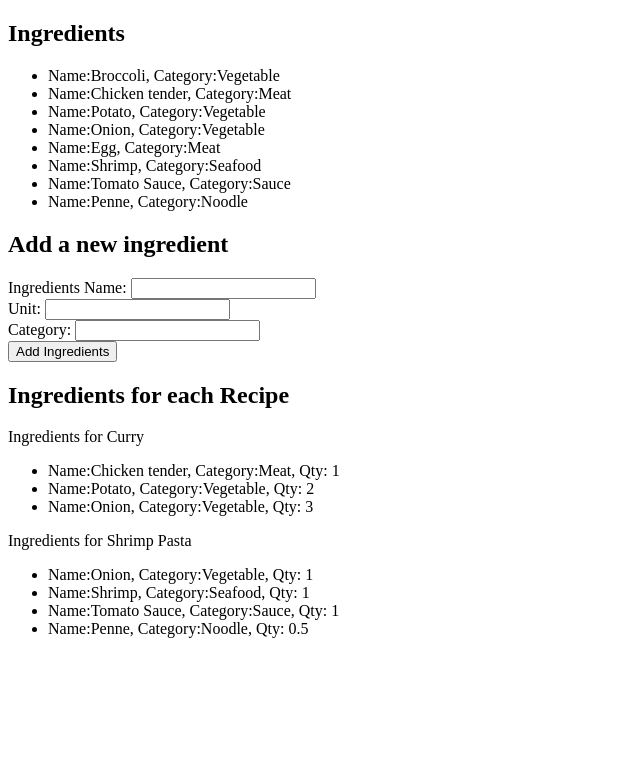
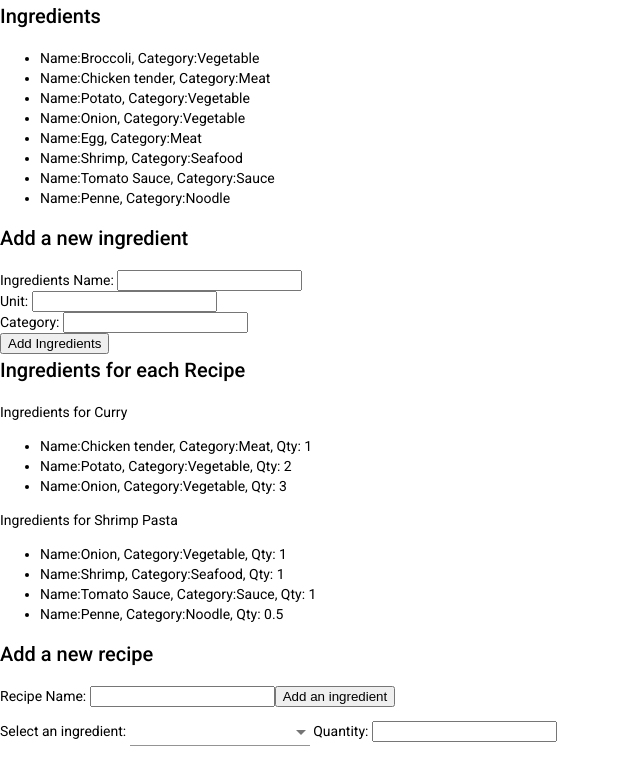
Before and after one commit to jihyunyang12/broccoli-app, an Angular app in the folder angular-frontend/: page / in a window 1280 px wide. Shown: the top 780 px of the page, without its empty margins (0-640 px from the left). Built offline with nearby package versions, Linux system fonts and the light colour scheme.

Commit message:
Recipe form added

```diff
--- a/angular-frontend/angular.json
+++ b/angular-frontend/angular.json
@@ -24,6 +24,7 @@
               "src/assets"
             ],
             "styles": [
+              "./node_modules/@angular/material/prebuilt-themes/indigo-pink.css",
               "src/styles.css"
             ],
             "scripts": []
@@ -88,6 +89,7 @@
               "src/assets"
             ],
             "styles": [
+              "./node_modules/@angular/material/prebuilt-themes/indigo-pink.css",
               "src/styles.css"
             ],
             "scripts": []
--- a/angular-frontend/package.json
+++ b/angular-frontend/package.json
@@ -12,10 +12,12 @@
   "private": true,
   "dependencies": {
     "@angular/animations": "~9.1.7",
+    "@angular/cdk": "^9.2.4",
     "@angular/common": "~9.1.7",
     "@angular/compiler": "~9.1.7",
     "@angular/core": "~9.1.7",
     "@angular/forms": "~9.1.7",
+    "@angular/material": "^9.2.4",
     "@angular/platform-browser": "~9.1.7",
     "@angular/platform-browser-dynamic": "~9.1.7",
     "@angular/router": "~9.1.7",
--- a/angular-frontend/src/app/app.component.html
+++ b/angular-frontend/src/app/app.component.html
@@ -1,3 +1,4 @@
 <app-ingredients-list></app-ingredients-list>
 <app-ingredients-form></app-ingredients-form>
 <app-recipe-detail></app-recipe-detail>
+<app-recipe-form></app-recipe-form>
--- a/angular-frontend/src/app/views/ingredients-form/ingredients-form.component.ts
+++ b/angular-frontend/src/app/views/ingredients-form/ingredients-form.component.ts
@@ -31,10 +31,11 @@ export class IngredientsFormComponent implements OnInit {
   }
   onSubmit(): void{
     this.addIngredient();
+    console.log(this.ingredientsForm.value.ingredientsName);
   }
   addIngredient(): void{
 
-    this.ingredient = new Ingredients(this.ingredientsNameFormControl.value, this.unitFormControl.value, this.categoryFormControl.value);
+    this.ingredient = this.ingredientsForm.value;
     this.ingredientsService.addIngredient(this.ingredient);
   }
 }
--- /dev/null
+++ b/angular-frontend/src/app/views/recipe-form/recipe-form.component.html
@@ -0,0 +1,30 @@
+
+<h2>Add a new recipe</h2>
+
+<form [formGroup]="recipeForm">
+
+    <label for="recipeName">
+        Recipe Name:
+    </label>
+    <input formControlName="recipeName" />
+
+    <ng-container formArrayName="ingredientsListForm">
+        <button (click)="addIngredientsListForm()"> Add an ingredient </button>
+        <div *ngFor="let _ of ingredientsListForm.controls; index as i">
+            <ng-container [formGroupName]="i">
+                Select an ingredient:
+                <mat-form-field>
+                    <mat-select matNativeControl  formControlName="ingredientsName" name="ingredientsName">
+                      <mat-option *ngFor="let ingredient of ingredients" [value]="ingredient.ingredientsName">
+                        {{ingredient.ingredientsName}}
+                      </mat-option>
+                    </mat-select>
+                </mat-form-field>
+                <label for="qty">
+                    Quantity:
+                </label>
+                <input formControlName="qty" />
+            </ng-container>
+        </div>
+    </ng-container>
+  </form>
--- /dev/null
+++ b/angular-frontend/src/app/views/recipe-form/recipe-form.component.ts
@@ -0,0 +1,50 @@
+import { Component, OnInit } from '@angular/core';
+import { Recipe } from 'src/app/models/recipe/recipe';
+import { FormControl, Validators, FormGroup, FormArray } from '@angular/forms';
+import { IngredientsItem } from 'src/app/models/ingredients-item/ingredients-item';
+import { Ingredients } from 'src/app/models/ingredients/ingredients';
+import { IngredientsService } from 'src/app/services/ingredients/ingredients.service';
+
+
+@Component({
+  selector: 'app-recipe-form',
+  templateUrl: './recipe-form.component.html',
+  styleUrls: ['./recipe-form.component.css']
+})
+export class RecipeFormComponent implements OnInit {
+
+  recipe: Recipe;
+
+  recipeForm;
+  ingredientsListForm;
+
+  ingredients : Ingredients[];
+
+  constructor(private ingredientsService: IngredientsService) { }
+
+  ngOnInit(): void {
+    this.recipeForm = new FormGroup({
+      recipeName: new FormControl(''),
+      ingredientsListForm: new FormArray([
+        new FormGroup({
+          ingredientsName: new FormControl(''),
+          qty: new FormControl('')
+        })
+      ])
+    });
+
+    this.ingredientsListForm = this.recipeForm.get('ingredientsListForm') as FormArray;
+    this.getIngredients();
+  }
+
+  addIngredientsListForm() {
+    const ingredientsName = new FormControl('');
+    const qty = new FormControl('');
+    const group = new FormGroup({ingredientsName, qty});
+    this.ingredientsListForm.push(group);
+  }
+
+  getIngredients(): void {
+    this.ingredientsService.getIngredients().subscribe(ingredients => this.ingredients = ingredients);
+  }
+}
--- a/angular-frontend/src/index.html
+++ b/angular-frontend/src/index.html
@@ -6,8 +6,10 @@
   <base href="/">
   <meta name="viewport" content="width=device-width, initial-scale=1">
   <link rel="icon" type="image/x-icon" href="favicon.ico">
+  <link href="https://fonts.googleapis.com/css?family=Roboto:300,400,500&display=swap" rel="stylesheet">
+  <link href="https://fonts.googleapis.com/icon?family=Material+Icons" rel="stylesheet">
 </head>
-<body>
+<body class="mat-typography">
   <app-root></app-root>
 </body>
 </html>
--- a/angular-frontend/src/styles.css
+++ b/angular-frontend/src/styles.css
@@ -1 +1,4 @@
 /* You can add global styles to this file, and also import other style files */
+
+html, body { height: 100%; }
+body { margin: 0; font-family: Roboto, "Helvetica Neue", sans-serif; }
```
Also changed, not shown: angular-frontend/src/app/app.module.ts (+13 -4 lines), angular-frontend/src/app/views/recipe-form/recipe-form.component.css (added), 2 other files (tests, documents, lock files or other folders).
